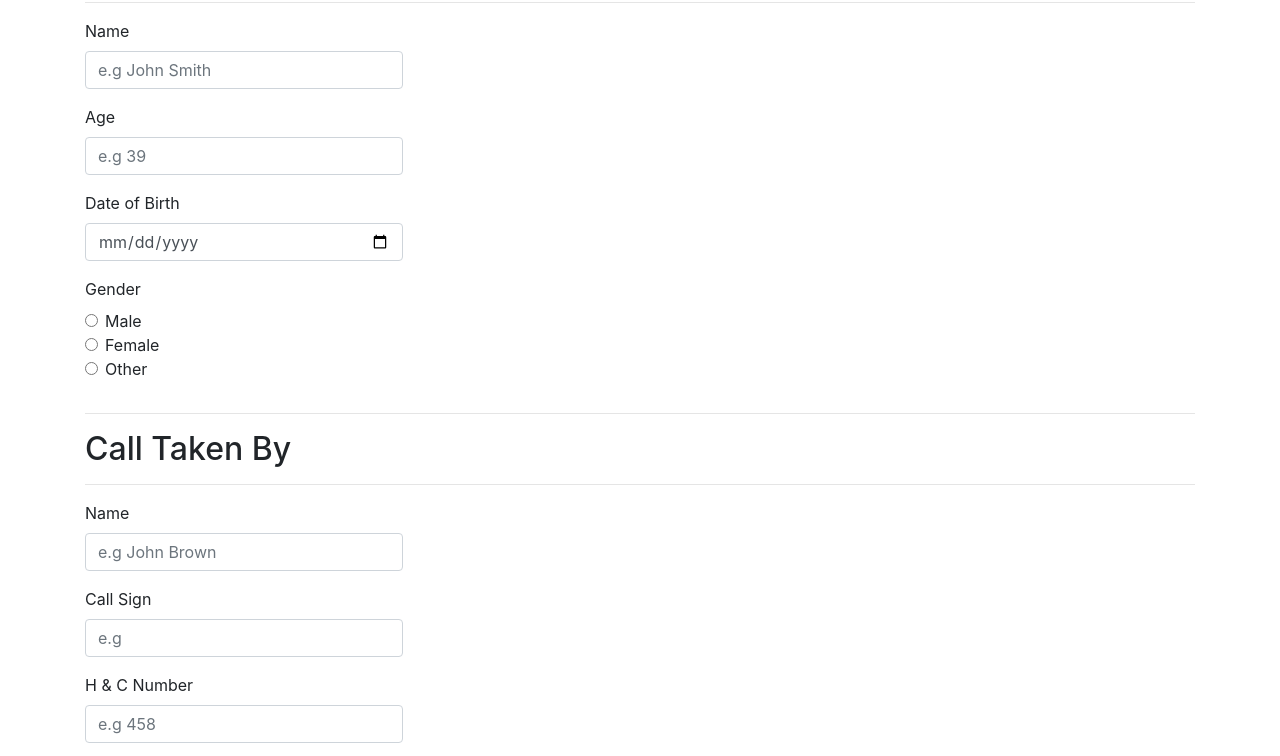
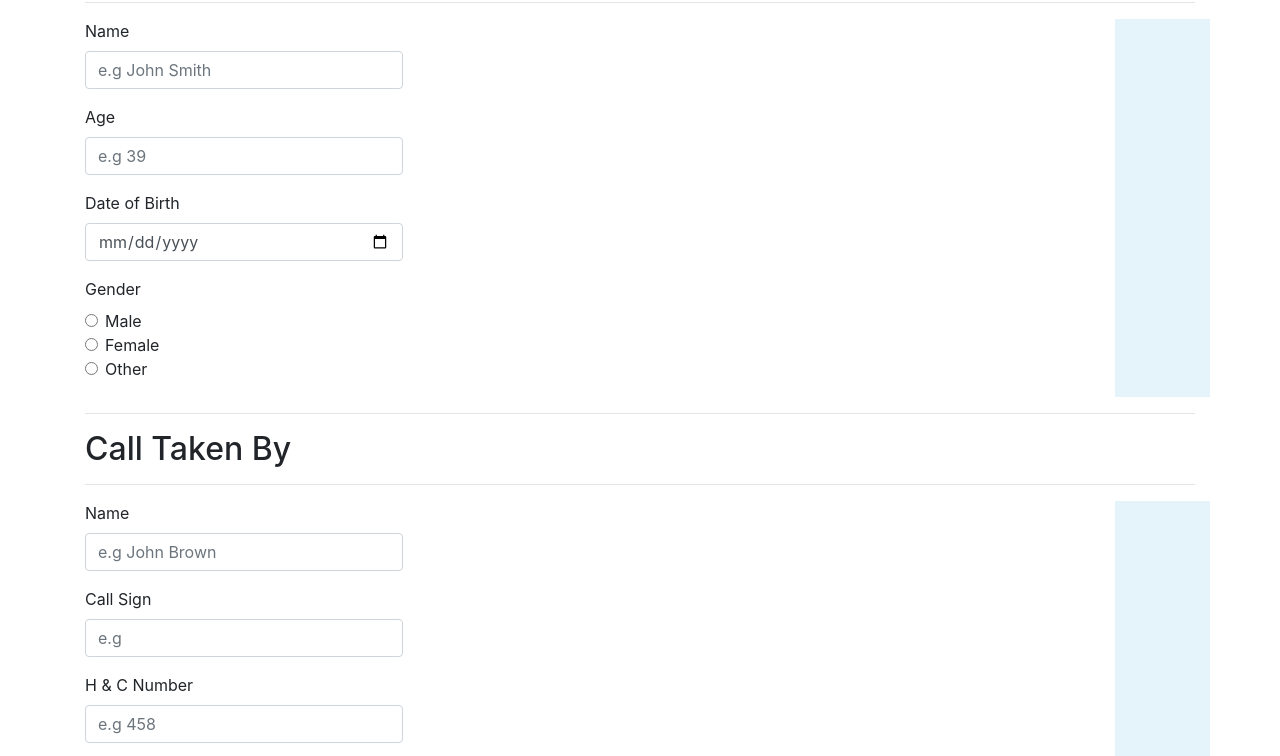
Before and after one commit to kyleboyd/aleeha, a plain HTML site: page index.html in a window 1280 px wide. Shown: the part 418-1174 px from the top of the page. Drawn offline with nearby package versions, Linux system fonts and the light colour scheme.

Commit message:
added css
blue squares

```diff
--- a/index.html
+++ b/index.html
@@ -8,6 +8,9 @@
         <title>Registration</title>
         <link rel="stylesheet" href="https://stackpath.bootstrapcdn.com/bootstrap/4.3.1/css/bootstrap.min.css" integrity="sha384-ggOyR0iXCbMQv3Xipma34MD+dH/1fQ784/j6cY/iJTQUOhcWr7x9JvoRxT2MZw1T" crossorigin="anonymous">
 
+        <style>
+        .blue {background-color: #E5F4FB;}
+        </style>
 
     </head>
 
```
